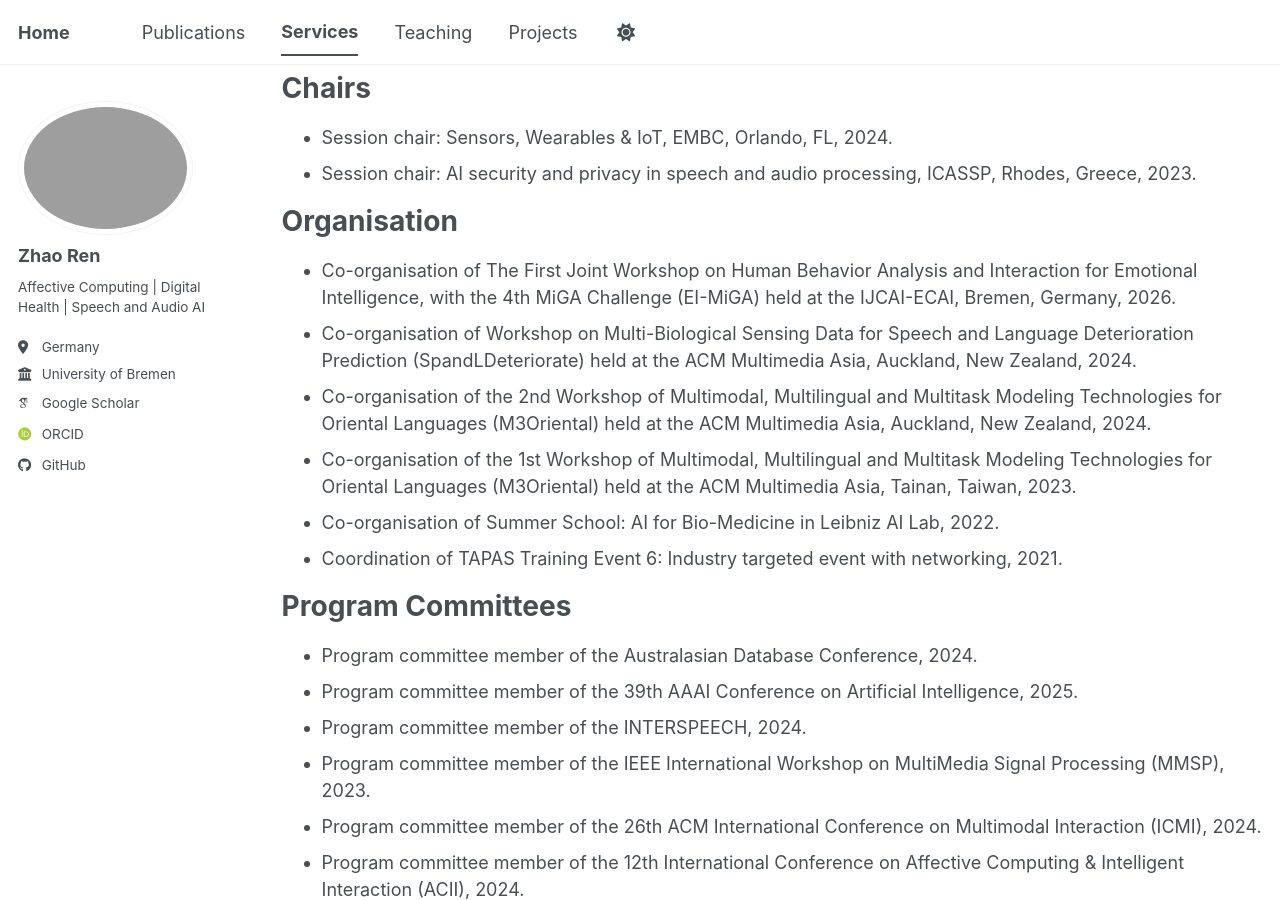
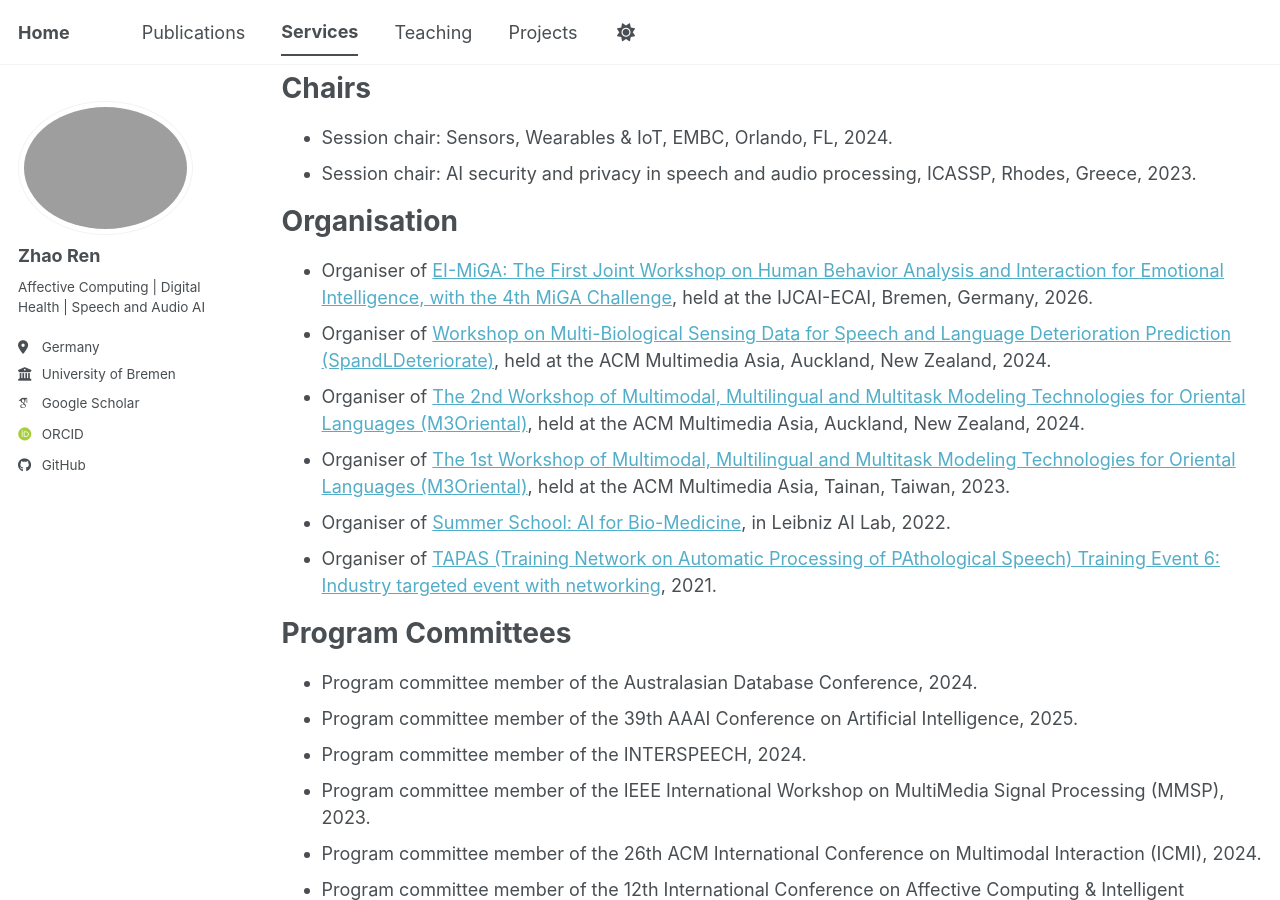
Before and after one commit to zhaoren91/zhaoren91.github.io, a Jekyll site: the page built from _pages/service.md, in a window 1280 px wide and 900 px high, scrolled down 1463 px. Built offline with Jekyll 4.4.1, drawn with Linux system fonts in a browser that asks for light colours; some web fonts are replaced; a script bundle is joined from its source files by our own code; library files that are not in the unit come from our copies.

Commit message:
Update service.md

```diff
--- a/_pages/service.md
+++ b/_pages/service.md
@@ -47,12 +47,12 @@ author_profile: true
 * Session chair: AI security and privacy in speech and audio processing, ICASSP, Rhodes, Greece, 2023.
 
 # Organisation
-* Co-organisation of The First Joint Workshop on Human Behavior Analysis and Interaction for Emotional Intelligence, with the 4th MiGA Challenge (EI-MiGA) held at the IJCAI-ECAI, Bremen, Germany, 2026.
-* Co-organisation of Workshop on Multi-Biological Sensing Data for Speech and  Language Deterioration Prediction (SpandLDeteriorate) held at the ACM Multimedia Asia, Auckland, New Zealand, 2024.
-* Co-organisation of the 2nd Workshop of Multimodal, Multilingual and Multitask Modeling Technologies for Oriental Languages (M3Oriental) held at the ACM Multimedia Asia, Auckland, New Zealand, 2024.
-* Co-organisation of the 1st Workshop of Multimodal, Multilingual and Multitask Modeling Technologies for Oriental Languages (M3Oriental) held at the ACM Multimedia Asia, Tainan, Taiwan, 2023.
-* Co-organisation of Summer School: AI for Bio-Medicine in Leibniz AI Lab, 2022.
-* Coordination of TAPAS Training Event 6: Industry targeted event with networking, 2021.
+* Organiser of <a href="https://ei-miga.github.io" target="_blank">EI-MiGA: The First Joint Workshop on Human Behavior Analysis and Interaction for Emotional Intelligence, with the 4th MiGA Challenge</a>, held at the IJCAI-ECAI, Bremen, Germany, 2026.
+* Organiser of <a href="https://sites.google.com/view/spandldeteriorate" target="_blank">Workshop on Multi-Biological Sensing Data for Speech and  Language Deterioration Prediction (SpandLDeteriorate)</a>, held at the ACM Multimedia Asia, Auckland, New Zealand, 2024.
+* Organiser of <a href="https://sites.google.com/view/m3oriental" target="_blank">The 2nd Workshop of Multimodal, Multilingual and Multitask Modeling Technologies for Oriental Languages (M3Oriental)</a>, held at the ACM Multimedia Asia, Auckland, New Zealand, 2024.
+* Organiser of <a href="https://sites.google.com/view/m3oriental2023" target="_blank">The 1st Workshop of Multimodal, Multilingual and Multitask Modeling Technologies for Oriental Languages (M3Oriental)</a>, held at the ACM Multimedia Asia, Tainan, Taiwan, 2023.
+* Organiser of <a href="https://leibniz-ai-lab.de/etn/summer-school-ai-for-bio-medicine/" target="_blank">Summer School: AI for Bio-Medicine</a>, in Leibniz AI Lab, 2022.
+* Organiser of <a href="https://www.youtube.com/watch?v=9HzUuAvAV0c&list=PL0qxYF7fEyGEY5_Jj4rox0M8q2J7LFS_l" target="_blank">TAPAS (Training Network on Automatic Processing of PAthological Speech) Training Event 6: Industry targeted event with networking</a>, 2021.
 
 # Program Committees
 * Program committee member of the Australasian Database Conference, 2024.
```
